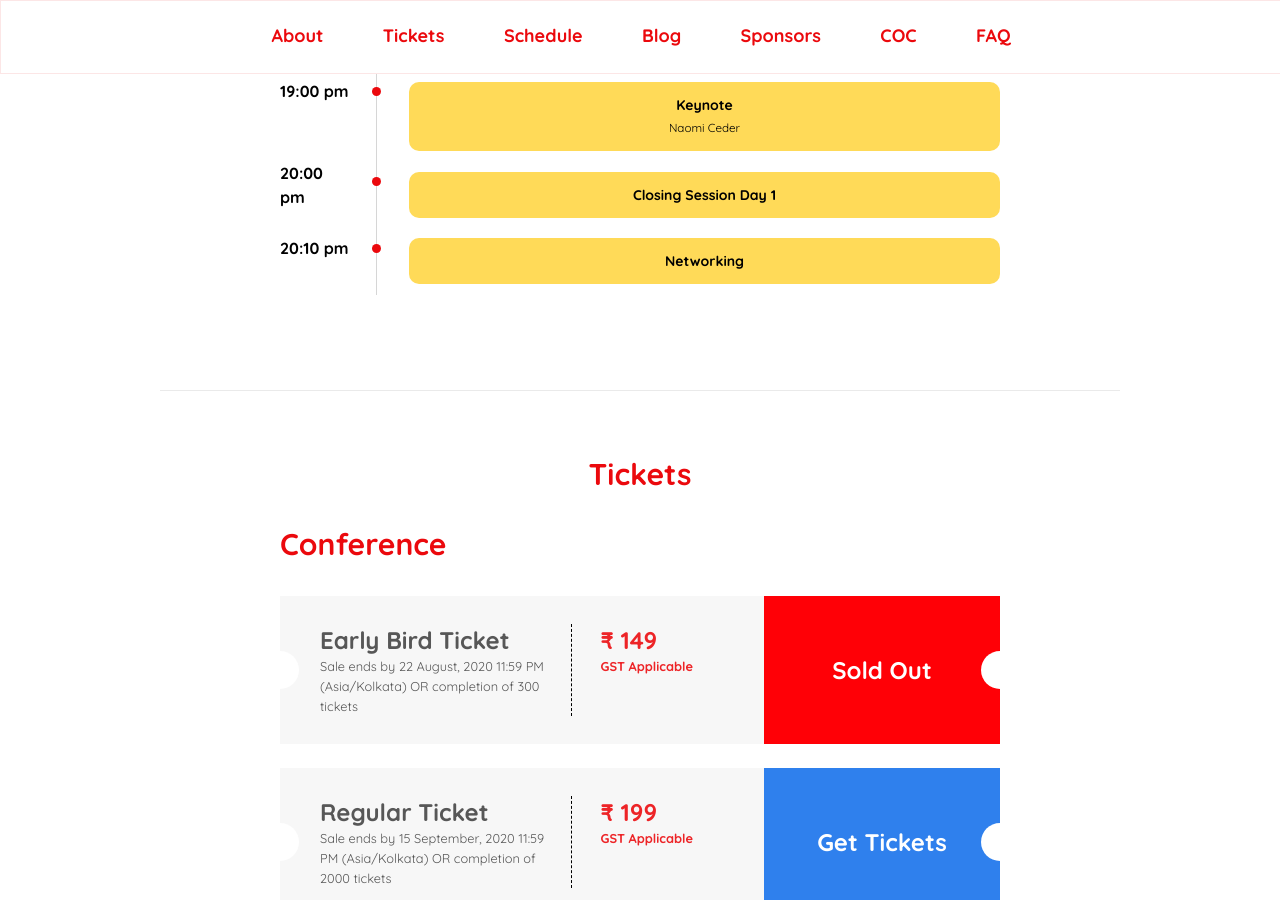
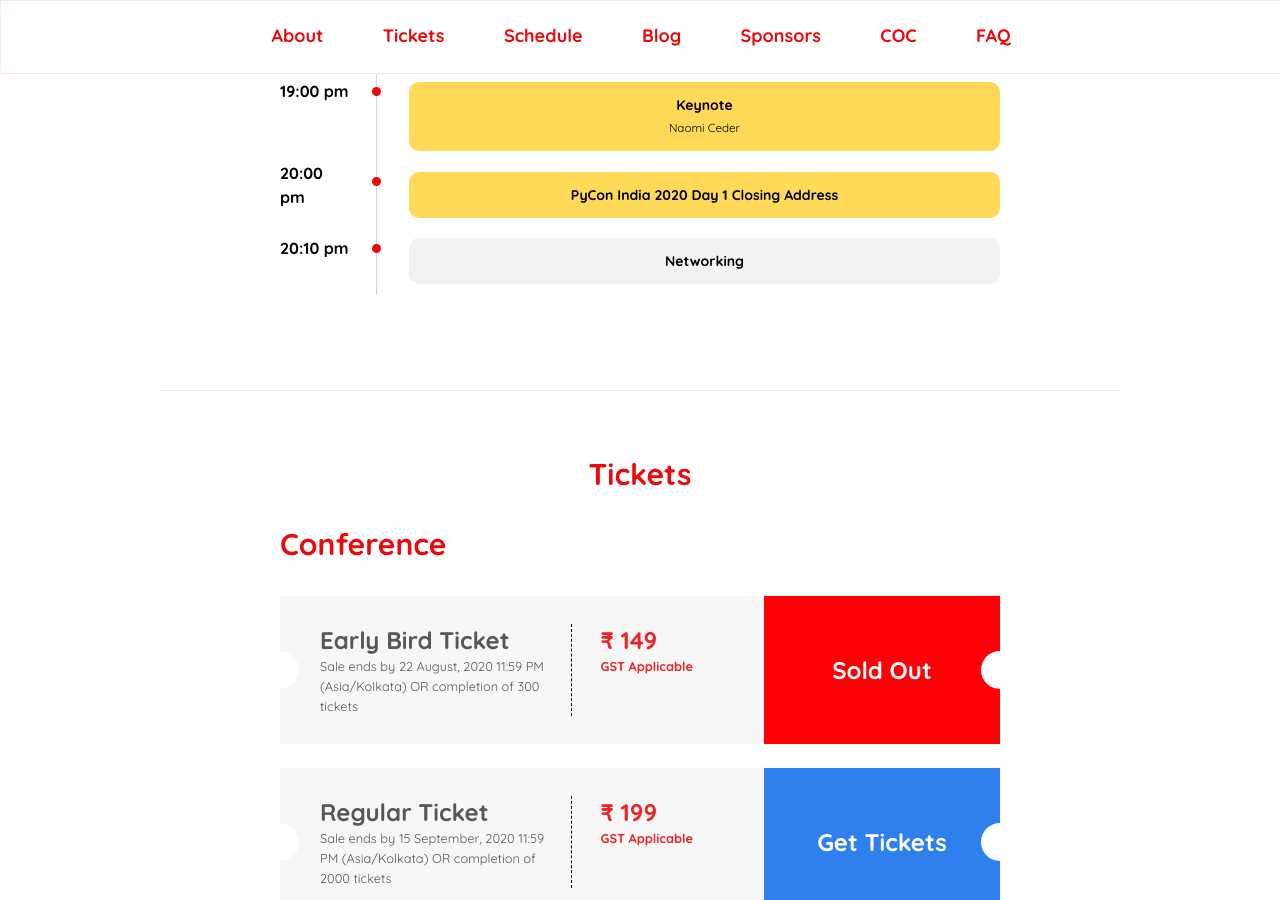
Before and after one commit to pythonindia/inpycon2020, a Jekyll site: the page built from index.md, in a window 1280 px wide and 900 px high, scrolled down 3955 px. Built offline with Jekyll 4.4.1, drawn with Linux system fonts in a browser that asks for light colours; some of the changed lines change nothing that is shown.

Commit message:
Cosmetic changes to schedule
Signed-off-by: Sayan Chowdhury <sayan.chowdhury2012@gmail.com>

```diff
--- a/_data/talks.yml
+++ b/_data/talks.yml
@@ -105,7 +105,6 @@
   track: all
   date: 2nd Oct
   time: 15:55 pm
-  type: special
 
 - title: Keynote
   track: all
@@ -182,7 +181,7 @@
   type: special
   speaker: Naomi Ceder
 
-- title: Closing Session Day 1
+- title: PyCon India 2020 Day 1 Closing Address
   track: all
   date: 2nd Oct
   time: 20:00 pm
@@ -193,7 +192,6 @@
   track: all
   date: 2nd Oct
   time: 20:10 pm
-  type: special
 
 - title: PyCon India 2020 Day 2 Opening Address
   track: all
@@ -301,8 +299,6 @@
   track: all
   date: 3rd Oct
   time: 15:55 pm
-  speaker:
-  type: special
 
 - title: Keynote
   track: all
```
